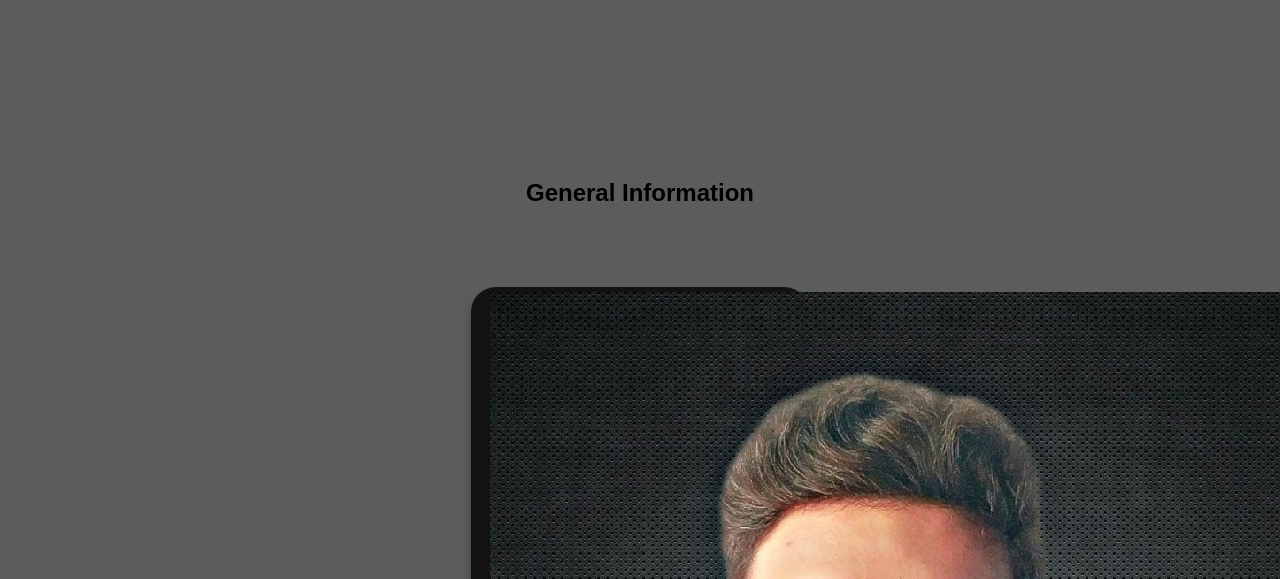
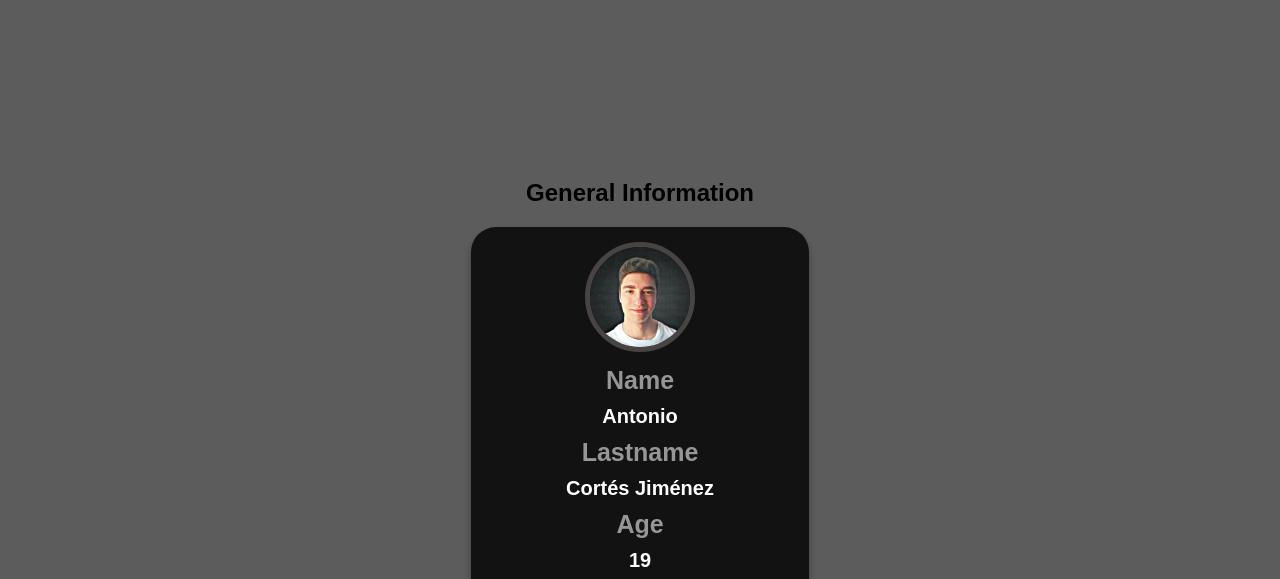
Before and after one commit to le4nnt0nn/le4nnt0nn.github.io, a plain HTML site: page html/cv.html in a window 1280 px wide. Shown: the part 150-729 px from the top of the page. Drawn offline with Linux system fonts and the light colour scheme; a web font is replaced by a local one.

Commit message:
css cv  : added card style and hover

```diff
--- a/css/cv.css
+++ b/css/cv.css
@@ -9,7 +9,7 @@
 }
 
 .cards_content {
-    margin: 80px auto;
+    margin: 20px auto;
     background-color: transparent;
 }
 
@@ -25,13 +25,46 @@
     padding: 5px 19px;
 }
 
+.card img {
+    width: 50px;
+    height: 50px;
+    background-color: transparent;
+}
+
+.card #avatar {
+    width: 100px;
+    height: 100px;
+    background-color: transparent;
+    margin-top: 10px;
+    border-radius: 50%;
+    border: 5px solid rgb(73, 68, 68);
+}
+
+.card:hover {
+    transform: translateY(-5px) scale(1.005) translateZ(0);
+    box-shadow: 0px 7px 7px rgba(36, 35, 35, 0.521);
+}
+
+.card:active {
+    transform: scale(1) translateZ(0);
+    box-shadow: 0 15px 24px rgba(0,0,0,0.11),
+}
+
+.card:hover .overlay {
+    transform: scale(4) translateZ(0);
+}
+
+
 .card h3 {
     background-color: transparent;
     font-size: 25px;
+    margin-top: 10px;
+    color: #969696;
 }
 
 .card p {
     background-color: transparent;
     margin-top: 10px;
+    margin-bottom: 10px;
     font-size: 20px;
 }
```
